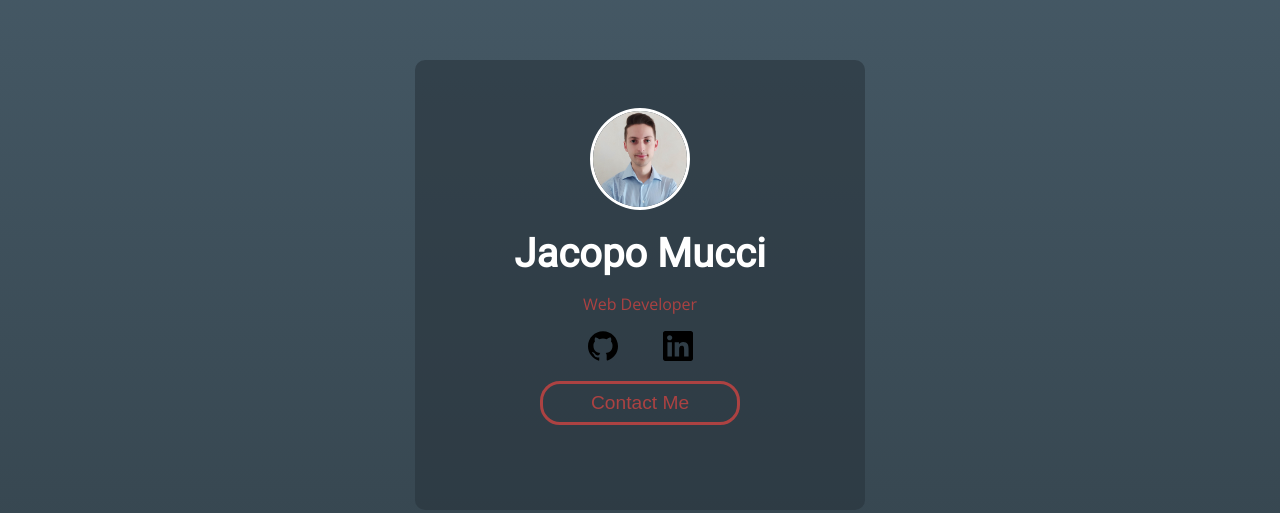
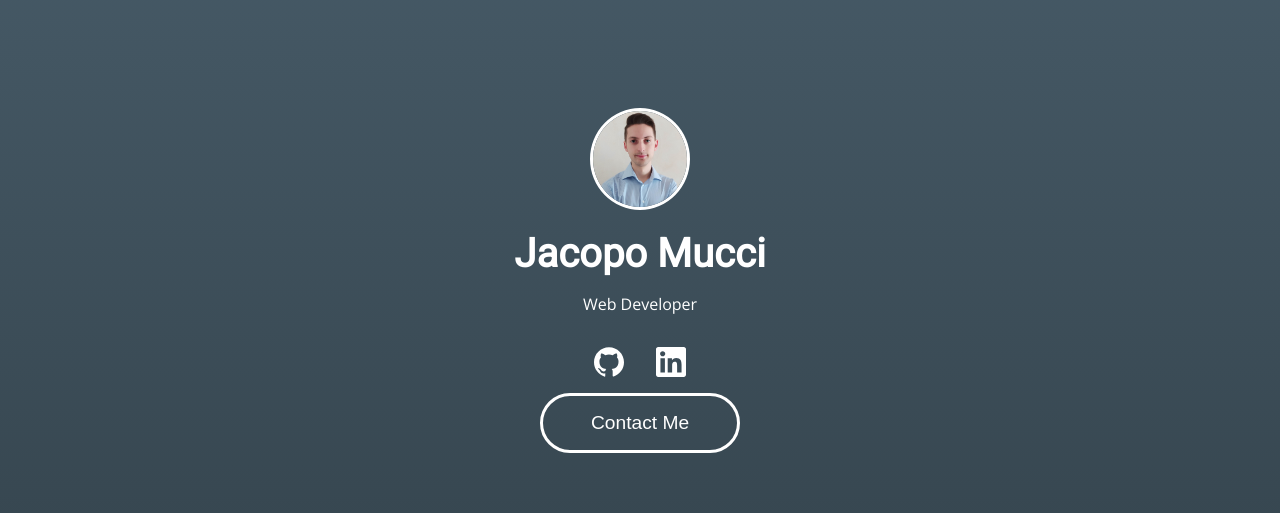
Before and after one commit to muccijacopo/personal-website, a website built with Parcel: page src/index.html in a window 1280 px wide. Shown: the part 115-628 px from the top of the page. Built offline with nearby package versions, Linux system fonts and the light colour scheme.

Commit message:
additional styling

```diff
--- a/src/index.html
+++ b/src/index.html
@@ -13,8 +13,8 @@
             <h1>Jacopo Mucci</h1>
             <p>Web Developer</p>
             <div class="icons">
-                <span class="icon github-icon"></span>
-                <span class="icon linkedin-icon"></span>
+                <svg class="github" role="img" viewBox="0 0 24 24" xmlns="http://www.w3.org/2000/svg"><title>GitHub icon</title><path d="M12 .297c-6.63 0-12 5.373-12 12 0 5.303 3.438 9.8 8.205 11.385.6.113.82-.258.82-.577 0-.285-.01-1.04-.015-2.04-3.338.724-4.042-1.61-4.042-1.61C4.422 18.07 3.633 17.7 3.633 17.7c-1.087-.744.084-.729.084-.729 1.205.084 1.838 1.236 1.838 1.236 1.07 1.835 2.809 1.305 3.495.998.108-.776.417-1.305.76-1.605-2.665-.3-5.466-1.332-5.466-5.93 0-1.31.465-2.38 1.235-3.22-.135-.303-.54-1.523.105-3.176 0 0 1.005-.322 3.3 1.23.96-.267 1.98-.399 3-.405 1.02.006 2.04.138 3 .405 2.28-1.552 3.285-1.23 3.285-1.23.645 1.653.24 2.873.12 3.176.765.84 1.23 1.91 1.23 3.22 0 4.61-2.805 5.625-5.475 5.92.42.36.81 1.096.81 2.22 0 1.606-.015 2.896-.015 3.286 0 .315.21.69.825.57C20.565 22.092 24 17.592 24 12.297c0-6.627-5.373-12-12-12"/></svg>
+                <svg class="linkedin" role="img" viewBox="0 0 24 24" xmlns="http://www.w3.org/2000/svg"><title>LinkedIn icon</title><path d="M20.447 20.452h-3.554v-5.569c0-1.328-.027-3.037-1.852-3.037-1.853 0-2.136 1.445-2.136 2.939v5.667H9.351V9h3.414v1.561h.046c.477-.9 1.637-1.85 3.37-1.85 3.601 0 4.267 2.37 4.267 5.455v6.286zM5.337 7.433c-1.144 0-2.063-.926-2.063-2.065 0-1.138.92-2.063 2.063-2.063 1.14 0 2.064.925 2.064 2.063 0 1.139-.925 2.065-2.064 2.065zm1.782 13.019H3.555V9h3.564v11.452zM22.225 0H1.771C.792 0 0 .774 0 1.729v20.542C0 23.227.792 24 1.771 24h20.451C23.2 24 24 23.227 24 22.271V1.729C24 .774 23.2 0 22.222 0h.003z"/></svg>
             </div>
             <button>Contact Me</button>
         </div>
--- a/src/styles/_reset.scss
+++ b/src/styles/_reset.scss
@@ -16,6 +16,12 @@ a {
   text-decoration: none;
 }
 
-h1 {
+h1,
+h2,
+h3,
+h4,
+h5,
+h6,
+p {
   margin: 0;
 }
--- a/src/styles/_variables.scss
+++ b/src/styles/_variables.scss
@@ -1,2 +1,4 @@
 $primary-color: #ffffff;
 $secondary-color: #ac4242;
+
+$margin: 1rem;
--- a/src/styles/main.scss
+++ b/src/styles/main.scss
@@ -24,16 +24,18 @@ body {
     display: flex;
     flex-direction: column;
     text-align: center;
-    background: rgba(#29353c, 0.6);
+    // background: rgba(#29353c, 0.6);
     color: #ffffff;
     border-radius: 10px;
     padding: 3rem 1rem;
     // box-shadow: 0px 3px 20px 5px rgba(0, 0, 0, 0.1);
     h1 {
       font-size: 2.5rem;
+      margin-bottom: $margin;
     }
     p {
-      color: $secondary-color;
+      color: $primary-color;
+      margin-bottom: $margin;
     }
     img.profile {
       width: 100px;
@@ -42,38 +44,32 @@ body {
       border-radius: 50%;
       border: 3px solid white;
     }
+    .icons {
+      width: 30%;
+      height: 30px;
+      margin: $margin auto;
+      display: flex;
+      align-items: center;
+      justify-content: space-around;
+      svg {
+        @extend .cursor-pointer;
+        height: 100%;
+        fill: #ffffff;
+      }
+    }
     button {
-      border: 3px solid $secondary-color;
-      border-radius: 20px;
-      color: $secondary-color;
+      border: 3px solid $primary-color;
+      border-radius: 30px;
+      color: $primary-color;
       background: transparent;
-      padding: 0.5rem;
+      padding: 1rem;
       font-size: 1.2rem;
       width: 200px;
       margin: 0 auto;
       transition: all 0.5s;
       &:hover {
-        background: $secondary-color;
-        color: $primary-color;
-      }
-    }
-    .icons {
-      width: 150px;
-      height: 30px;
-      margin: 0 auto 20px auto;
-      display: flex;
-      justify-content: space-around;
-      .icon {
-        width: 30px;
-        height: auto;
-        @extend .cursor-pointer;
-        color: red;
-        &.github-icon {
-          background-image: url("../assets/icons/github.svg");
-        }
-        &.linkedin-icon {
-          background-image: url("../assets/icons/linkedin.svg");
-        }
+        background: $primary-color;
+        color: #33424b;
       }
     }
   }
```
